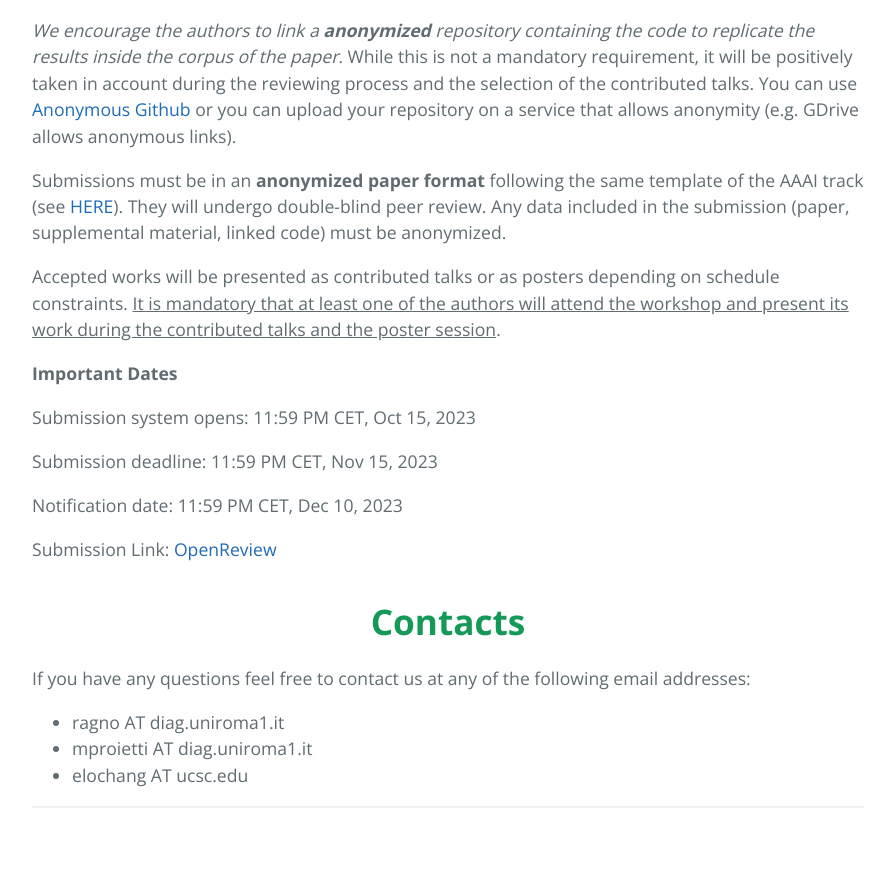
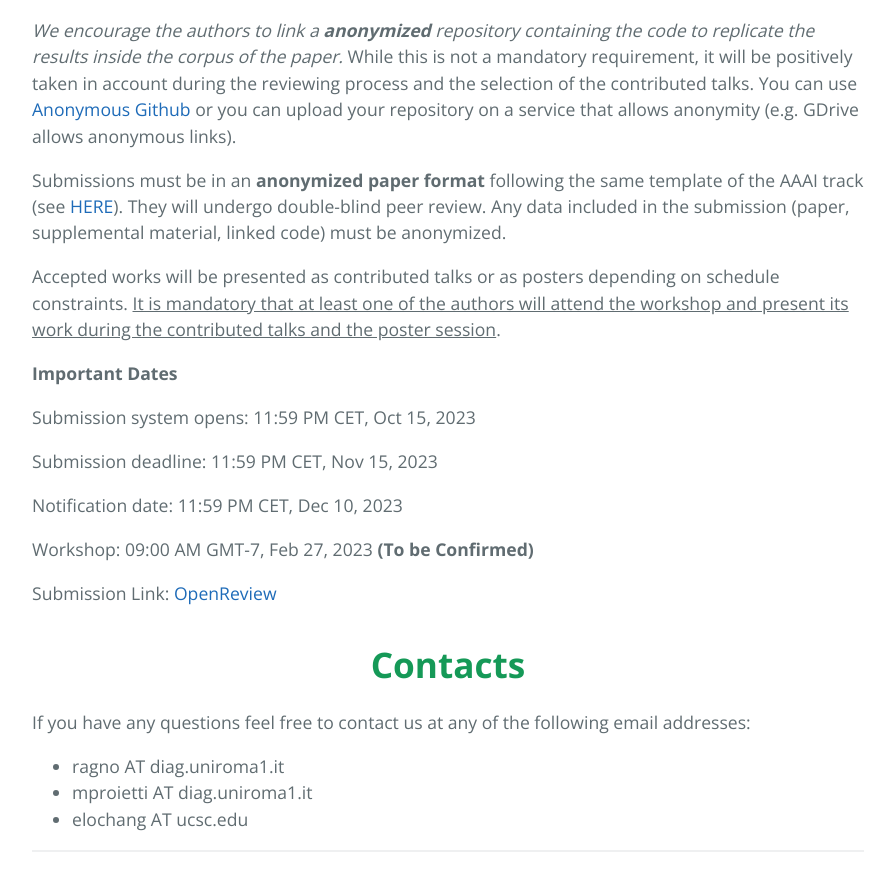
Before and after one commit to XAI4DRL/XAI4DRL.github.io, a Jekyll site: the page built from index.md, in a window 1280 px wide and 900 px high, scrolled down 4510 px. Shown: the top 891 px of the window, without its empty margins (192-1087 px from the left). Built offline with Jekyll 4.4.1, drawn with Linux system fonts in a browser that asks for light colours; before the commit the page ends 5366 px from its top, so only the background shows below that; some of the changed text lies outside the part shown.

Commit message:
added mark riedl

```diff
--- a/index.md
+++ b/index.md
@@ -55,13 +55,13 @@ Note: XAI methods applied to deep reinforcement learning models will be prefered
 </div>
 <div class="row" style="border-style: groove; border-color:green; border-width: thin;">
     <div class="photo_speaker">
-  <a href="https://www.tbd.it/">
-      <img src="images/tbd.jpg" alt="tbd" style=" margin-left: 10px;margin-top: 10px;margin-bottom:10px; width:100px;  height:100px;  object-fit:cover;"></a>
+  <a href="https://eilab.gatech.edu/">
+      <img src="images/riedl.jpg" alt="tbd" style=" margin-left: 10px;margin-top: 10px;margin-bottom:10px; width:100px;  height:100px;  object-fit:cover;"></a>
     </div>
         <div class="speaker" style="margin:0;">
       <div style="padding-top: 30px;
   padding-bottom: 30px;">
-        <a href="https://www.tbd.it/"><strong>To be confirmed</strong></a><br>
+        <a href="https://eilab.gatech.edu/"><strong>Mark Riedl</strong></a><br>
         <em>TBD</em>
       </div>
     </div>
@@ -259,6 +259,8 @@ Submission deadline: 11:59 PM CET, Nov 15, 2023
 
 Notification date:  11:59 PM CET, Dec 10, 2023
 
+Workshop: 09:00 AM GMT-7, Feb 27, 2023 **(To be Confirmed)**
+
 Submission Link: <a href="https://openreview.net/group?id=AAAI.org/2024/Workshop/XAI4DRL&referrer=%5BHomepage%5D(%2F)">OpenReview</a>
 
 
```
Also changed, not shown: images/riedl.jpg (added).
